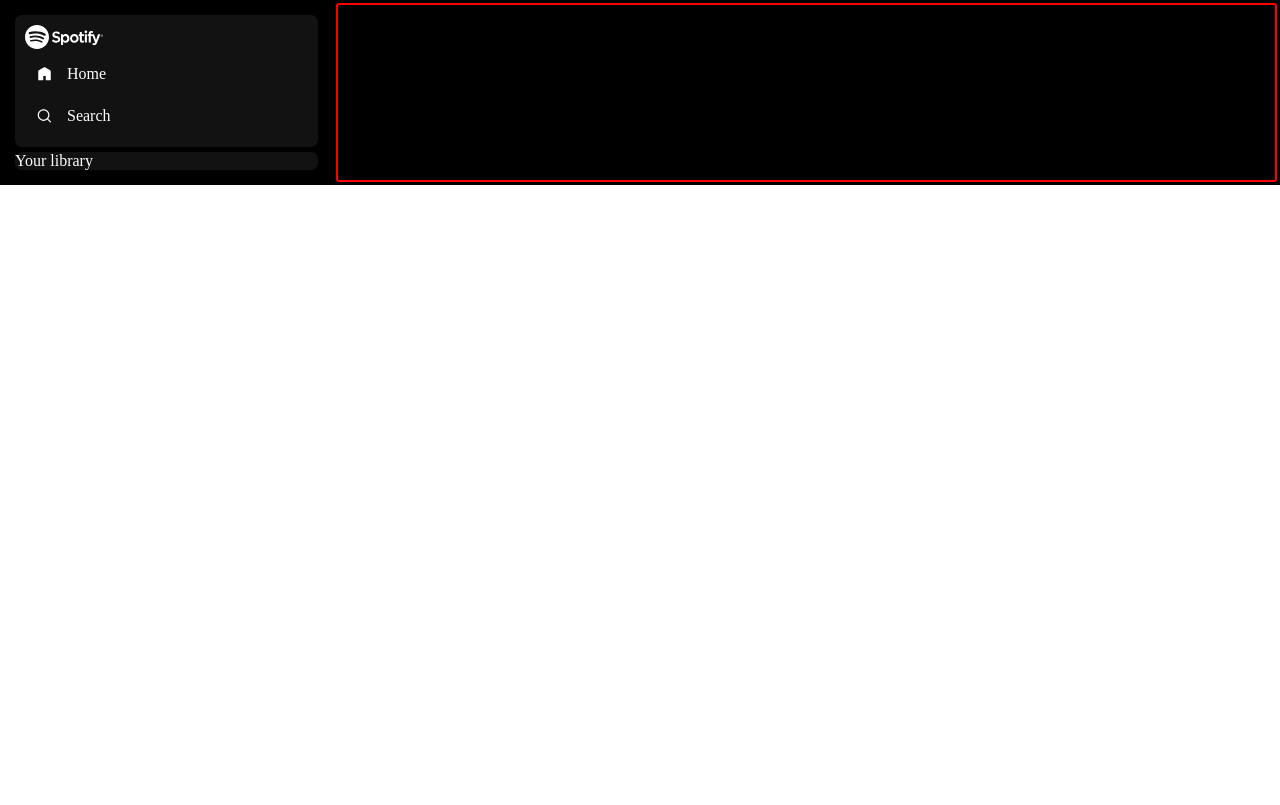
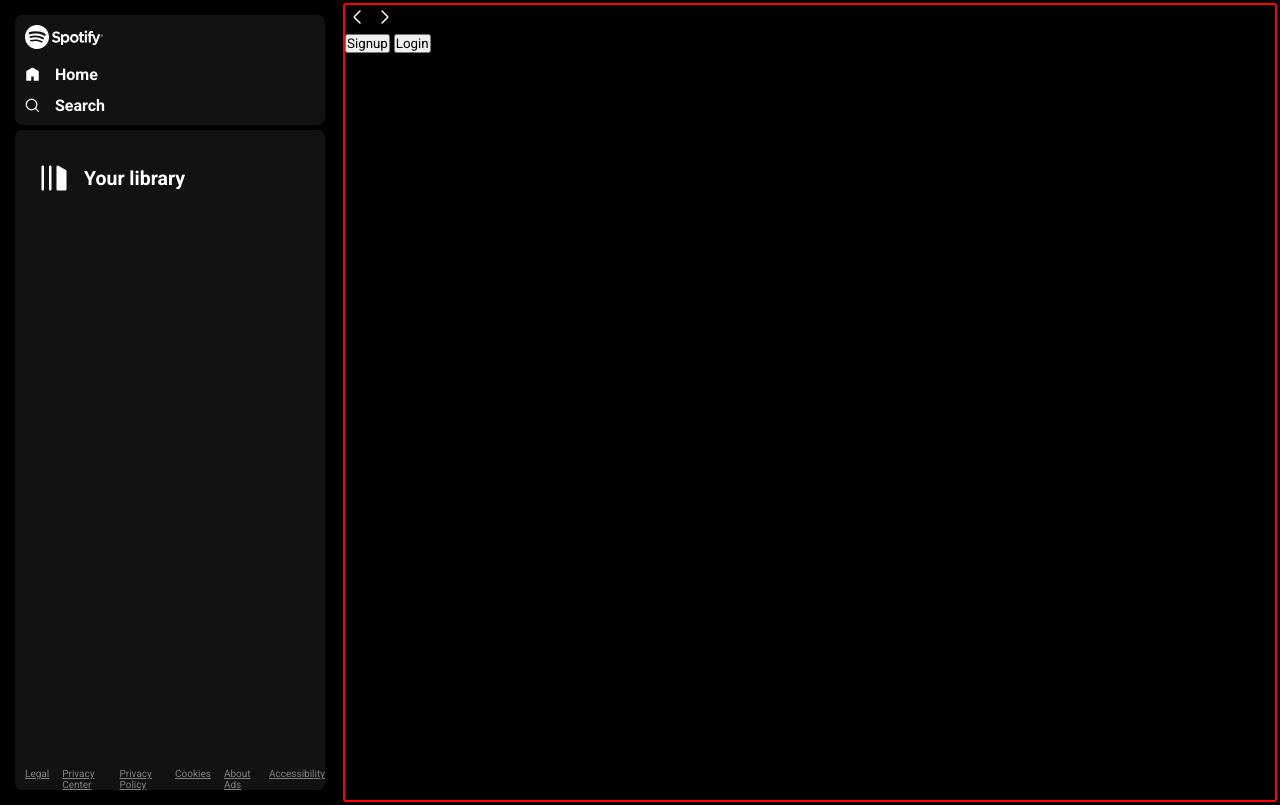
Before and after one commit to pradhumans27/Spotify_clone, a plain HTML site: page index.html in a window 1280 px wide. Drawn offline with Linux system fonts and the light colour scheme.

Commit message:
70% left container is complete

```diff
--- a/index.html
+++ b/index.html
@@ -1,5 +1,6 @@
 <!DOCTYPE html>
 <html lang="en">
+
 <head>
     <meta charset="UTF-8">
     <meta name="viewport" content="width=device-width, initial-scale=1.0">
@@ -7,21 +8,64 @@
     <link rel="stylesheet" href="style.css">
     <link rel="stylesheet" href="utility.css">
 </head>
+
 <body>
     <div class="container flex bg-black">
         <div class="left ">
-            <div class="home bg-grey rounded m-1">
+            <div class="home bg-grey rounded m-1 p-1">
                 <div class="logo"><img class="invert" src="logo.svg" alt=""></div>
                 <ul>
                     <li><img class="invert" src="home.svg" alt="home">Home</li>
                     <li><img class="invert" src="search.svg" alt="home">Search</li>
                 </ul>
             </div>
-            <div class="library bg-grey rounded m-1">Your library</div>
+            <div class="library bg-grey rounded m-1 p-1">
+                <div class="heading">
+                    <img src="playlist.svg" class="invert" alt="">
+                    <h2>
+                        Your library
+                    </h2>
+                </div>
+                <div class="footer">
+                    <div><a href="https://www.spotify.com/jp/legal/"><span>Legal</span></a></div>
+                    <div><a href="https://www.spotify.com/jp/privacy/"><span>Privacy Center</span></a></div>
+                    <div><a href="https://www.spotify.com/jp/legal/privacy-policy/"><span>Privacy Policy</span></a>
+                    </div>
+                    <div><a href="https://www.spotify.com/jp/legal/cookies-policy/"><span>Cookies</span></a></div>
+                    <div><a href="https://www.spotify.com/jp/legal/privacy-policy/#s3"><span>About Ads</span></a></div>
+                    <div><a href="https://www.spotify.com/jp/accessibility/"><span>Accessibility</span></a></div>
+                </div>
+            </div>
+
+
         </div>
+
+
+
+
         <div class="right border">
+            <div class="header">
+                <div class="nav">
+                    <svg width="24" height="24" viewBox="0 0 24 24" fill="none" xmlns="http://www.w3.org/2000/svg">
+                        <path
+                            d="M15 6L9.70711 11.2929C9.37377 11.6262 9.20711 11.7929 9.20711 12C9.20711 12.2071 9.37377 12.3738 9.70711 12.7071L15 18"
+                            stroke="#ffffff" stroke-width="1.5" stroke-linecap="round" stroke-linejoin="round" />
+                    </svg>
+                    <svg width="24" height="24" viewBox="0 0 24 24" fill="none" xmlns="http://www.w3.org/2000/svg">
+                        <path
+                            d="M9 18L14.2929 12.7071C14.6262 12.3738 14.7929 12.2071 14.7929 12C14.7929 11.7929 14.6262 11.6262 14.2929 11.2929L9 6"
+                            stroke="#ffffff" stroke-width="1.5" stroke-linecap="round" stroke-linejoin="round" />
+                    </svg>
+                </div>
+                <div class="buttons">
+                    <button>Signup</button>
+                    <button>Login</button>
+                </div>
+            </div>
 
         </div>
     </div>
+
 </body>
+
 </html>
--- a/style.css
+++ b/style.css
@@ -1,6 +1,9 @@
+@import url('https://fonts.googleapis.com/css2?family=Lato:wght@700&family=Roboto:ital,wght@0,100;0,300;0,400;0,500;0,700;0,900;1,100;1,300;1,400;1,500;1,700;1,900&display=swap');
+
 *{
     margin: 0;
     padding: 0;
+    font-family: 'Roboto',sans-serif;
 }
 
 .body{
@@ -21,8 +24,38 @@
     width: 15px;
     list-style: none;
     gap: 15px;
-    padding: 12px;
+    padding-top: 12px;
+    font-weight: bold;
 }
-.home{
-    padding: 10px;
+.heading
+{
+    display: flex;
+    width: 344px;
+    list-style: none;
+    gap: 15px;
+    padding-top: 12px;
+    padding: 23px 14px;
+    font-weight: bold;
+    align-items: center;
+    font-size: 13px;
 }
+.library{
+    min-height: 80vh;
+    position: relative;
+}
+.heading img{
+    width: 30px;
+}
+.footer{
+    display: flex;
+    font-size: 10px;
+    color: grey;
+    gap: 13px;
+    position: absolute;
+    bottom: 0;
+
+}
+.footer a{
+    color: grey;
+
+}
--- a/utility.css
+++ b/utility.css
@@ -33,3 +33,6 @@
 .m-1{
     margin: 5px;
 }
+.p-1{
+    padding: 10px;
+}
```
Also changed, not shown: playlist.svg (added).
